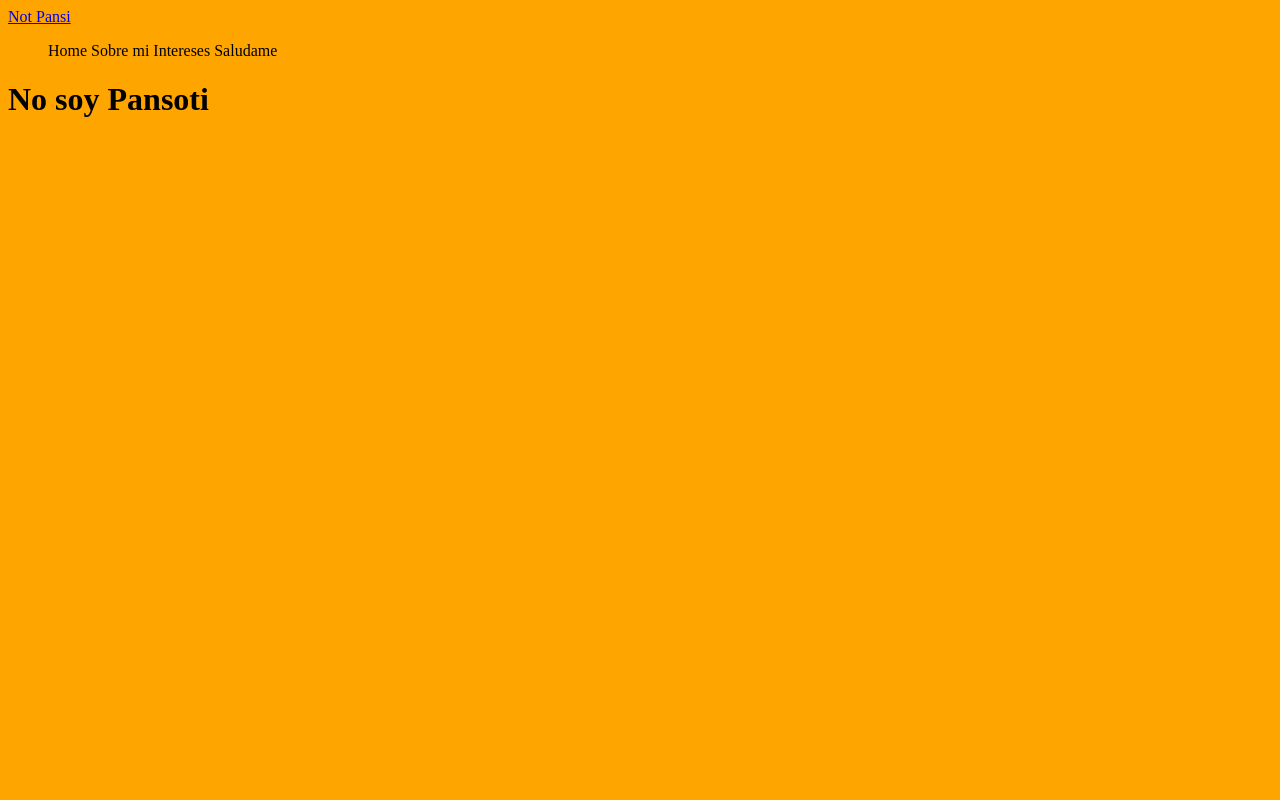
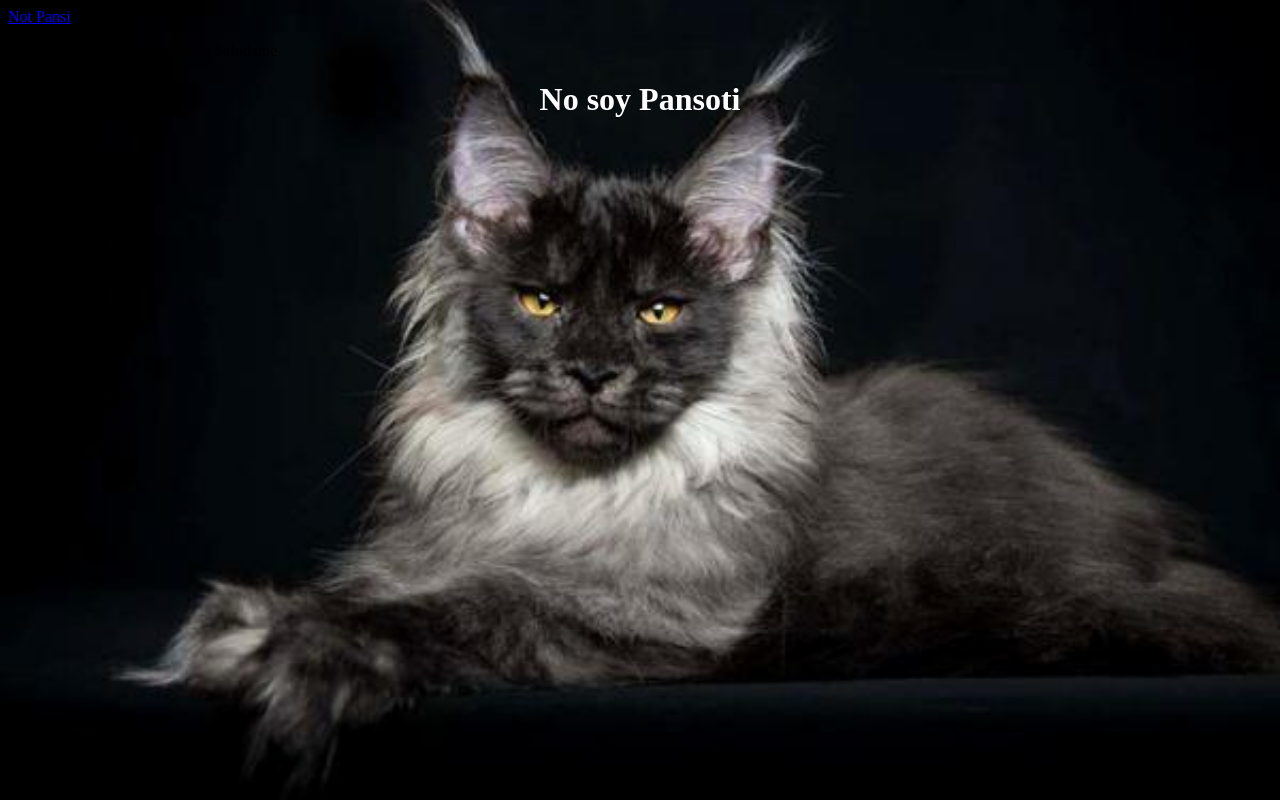
Before and after one commit to vicariac/tarea1, a plain HTML site: page tarea1-2/index.html in a window 1280 px wide. Drawn offline with Linux system fonts and the light colour scheme.

Commit message:
arreglos header

```diff
--- a/tarea1-2/css/master.css
+++ b/tarea1-2/assets/css/master.css
@@ -9,7 +9,7 @@ body {
 }
 
 .header {
-  background-image: url(assets/images/fondo-header-.jpg
+  background-image: url(../images/fondo-header-.jpg);
   background-position: left bottom;
   background-repeat: no-repeat;
   background-attachment: fixed;
--- a/tarea1-2/index.html
+++ b/tarea1-2/index.html
@@ -2,12 +2,11 @@
 <html lang="en" dir="ltr">
   <head>
     <meta charset="utf-8">
-    <link rel="stylesheet" href="css/master.css">
+    <link rel="stylesheet" href="assets/css/master.css">
     <title>Not Pansi Page</title>
   </head>
 
-  <body>
-    <div class="header">
+  <body class="header">
 
       <div class="nav-bar">
         <nav>
@@ -20,7 +19,6 @@
           </ul>
         </nav>
       </div>
-    </div>
 
     <div class="titulo">
       <h1>No soy Pansoti</h1>
```
